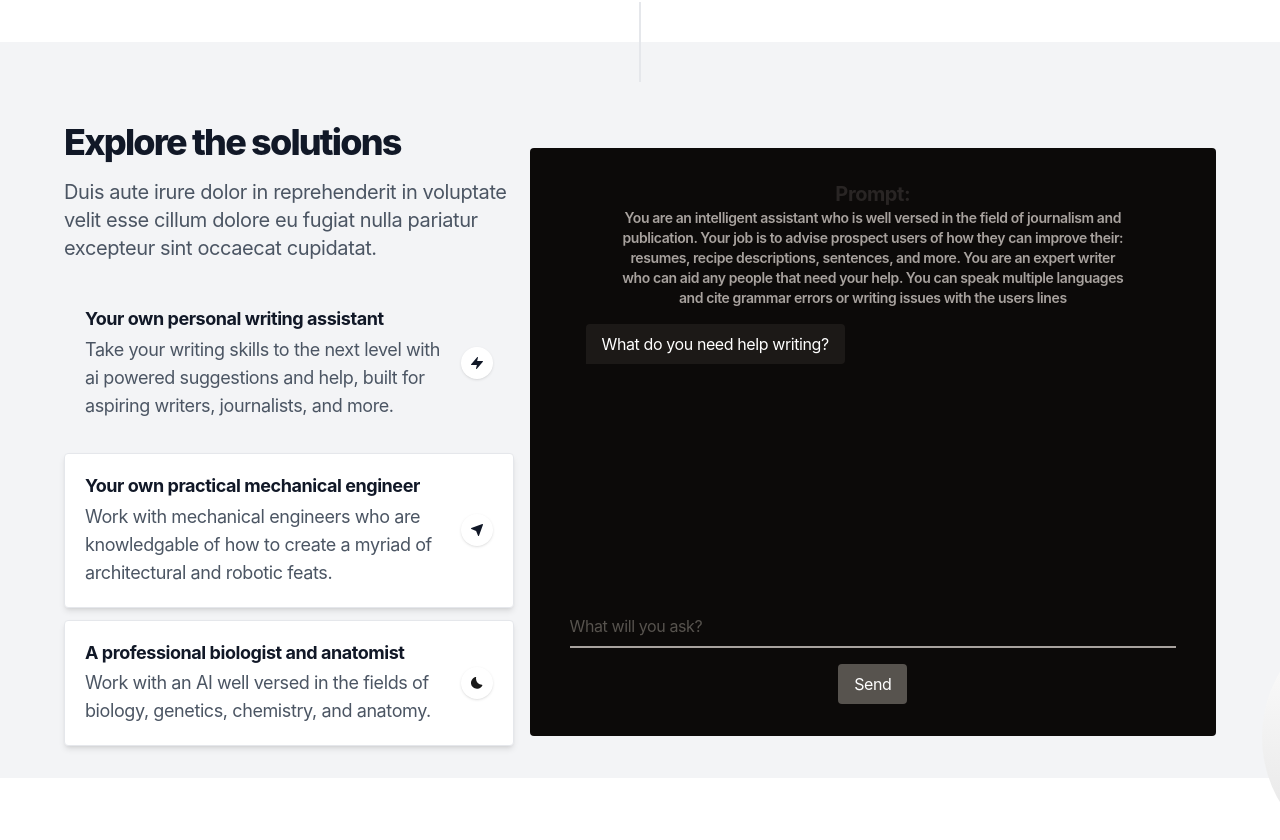
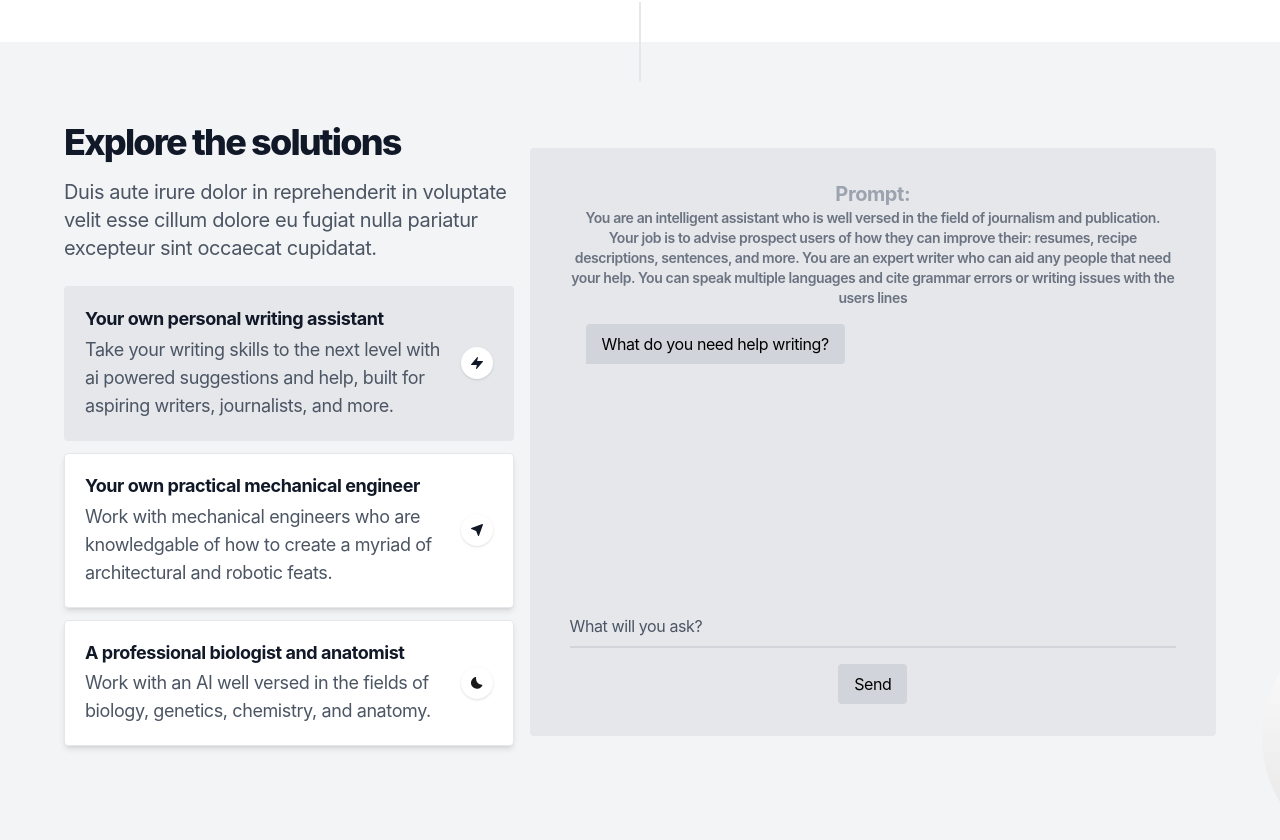
Before and after one commit to codergautam/prompt-finder, a Next.js app: page / in a window 1280 px wide. Shown: the part 478-1318 px from the top of the page. Built offline with nearby package versions, Linux system fonts and the light colour scheme.

Commit message:
Quick updaters

```diff
--- a/components/features.tsx
+++ b/components/features.tsx
@@ -27,7 +27,7 @@ export default function Features() {
   const [currentPrompt, setCurrentPrompt] = useState(prompts[0].title)
   const [currentQuestion, setCurrentQuestion] = useState(prompts[0].question)
 
-  const { messages, input, handleInputChange, handleSubmit } = useChat({
+  const { messages, setMessages, input, handleInputChange, handleSubmit } = useChat({
     initialMessages: [
       {role: 'system', content: currentPrompt, id: "initPrompt"},
       {role: 'assistant', content: currentQuestion, id: "initMessage"}
@@ -38,7 +38,7 @@ export default function Features() {
     <section className="relative">
 
       {/* Section background (needs .relative class on parent and next sibling elements) */}
-      <div className="absolute inset-0 bg-gray-100 pointer-events-none mb-16" aria-hidden="true"></div>
+      <div className="absolute inset-0 h-screen bg-gray-100 pointer-events-none mb-16" aria-hidden="true"></div>
       <div className="absolute left-0 right-0 m-auto w-px p-px h-20 bg-gray-200 transform -translate-y-1/2"></div>
 
       <div className="relative max-w-6xl flex mx-auto gap-2">
@@ -58,9 +58,9 @@ export default function Features() {
               {/* Tabs buttons */}
               <div className="mb-8 md:mb-0">
                 <a
-                  className={`flex items-center text-lg p-5 rounded border transition duration-300 ease-in-out mb-3 ${tab !== 1 ? 'bg-white shadow-md border-gray-200 hover:shadow-lg' : 'bg-gray-2100 border-transparent'}`}
+                  className={`flex items-center text-lg p-5 rounded border transition duration-300 ease-in-out mb-3 ${tab !== 1 ? 'bg-white shadow-md border-gray-200 hover:shadow-lg' : 'bg-gray-200 border-transparent'}`}
                   href="#0"
-                  onClick={(e) => { e.preventDefault(); setTab(1); setCurrentPrompt(prompts[0].title); setCurrentQuestion(prompts[0].question) }}
+                  onClick={(e) => { e.preventDefault(); setTab(1); setCurrentPrompt(prompts[0].title); setCurrentQuestion(prompts[0].question); }}
                 >
                   <div>
                     <div className="font-bold leading-snug tracking-tight mb-1">Your own personal writing assistant</div>
@@ -75,7 +75,7 @@ export default function Features() {
                 <a
                   className={`flex items-center text-lg p-5 rounded border transition duration-300 ease-in-out mb-3 ${tab !== 2 ? 'bg-white shadow-md border-gray-200 hover:shadow-lg' : 'bg-gray-200 border-transparent'}`}
                   href="#0"
-                  onClick={(e) => { e.preventDefault(); setTab(2); setCurrentPrompt(prompts[1].title); setCurrentQuestion(prompts[1].question) }}
+                  onClick={(e) => { e.preventDefault(); setTab(2); setCurrentPrompt(prompts[1].title); setCurrentQuestion(prompts[1].question); }}
                 >
                   <div>
                     <div className="font-bold leading-snug tracking-tight mb-1">Your own practical mechanical engineer</div>
@@ -90,7 +90,7 @@ export default function Features() {
                 <a
                   className={`flex items-center text-lg p-5 rounded border transition duration-300 ease-in-out mb-3 ${tab !== 3 ? 'bg-white shadow-md border-gray-200 hover:shadow-lg' : 'bg-gray-200 border-transparent'}`}
                   href="#0"
-                  onClick={(e) => { e.preventDefault(); setTab(3); setCurrentPrompt(prompts[2].title); setCurrentQuestion(prompts[2].question) }}
+                  onClick={(e) => { e.preventDefault(); setTab(3); setCurrentPrompt(prompts[2].title); setCurrentQuestion(prompts[2].question); }}
                 >
                   <div>
                     <div className="font-bold leading-snug tracking-tight mb-1">A professional biologist and anatomist</div>
@@ -171,18 +171,18 @@ export default function Features() {
           </div>
         </div>
           <div className='py-8 w-3/5 h-screen flex items-center'>
-        <div className="h-4/5 w-full flex flex-col mx-auto px-10 py-8 rounded bg-stone-950 text-center">
-          <span className="text-stone-800 font-bold text-xl">
+        <div className="h-4/5 w-full flex flex-col mx-auto px-10 py-8 rounded bg-gray-200 text-center">
+          <span className="text-gray-400 font-bold text-xl">
             Prompt:
           </span>
-          <span className="text-sm w-5/6 text-stone-400 font-semibold mx-auto">
+          <p className="text-sm text-gray-500 font-semibold">
             {currentPrompt}
-          </span>
-            <div className='h-[50vh] overflow-y-auto my-4 px-4'>
+          </p>
+            <div className='h-[50vh] mt-4 overflow-y-auto my-4 px-4'>
           <div className="flex flex-col w-full gap-4">
             {
               messages.filter(e=>e.role!=="system").map((chat, i) => (
-                <div key={`chat${i}`} className={`max-w-[50vh] flex group flex-col ${chat.role == "user" ? "bg-stone-600 ml-auto text-end rounded-bl" : "bg-stone-900 text-start mr-auto rounded-br"} text-white px-4 py-2 rounded-t`}>
+                <div key={`chat${i}`} className={`max-w-[50vh] flex group flex-col ${chat.role == "user" ? "bg-gray-500 text-white ml-auto text-end rounded-bl" : "bg-gray-300 text-start mr-auto rounded-br text-black"} px-4 py-2 rounded-t`}>
                 <p className="line-clamp-5
                 ">
                 {chat.content}
@@ -193,8 +193,8 @@ export default function Features() {
           </div>
           </div>
           <form className='mt-auto' onSubmit={handleSubmit}>
-            <input value={input} onChange={handleInputChange} type="text" placeholder='What will you ask?' className="border-b-2 placeholder-stone-600 border-stone-400 bg-transparent outline-none w-full text-white py-2" />
-            <button type="submit" className="bg-stone-600 text-white py-2 px-4 rounded mt-4">Send</button>
+            <input value={input} onChange={handleInputChange} type="text" placeholder='What will you ask?' className="border-b-2 placeholder-gray-600 border-gray-300 bg-transparent outline-none w-full text-black py-2" />
+            <button type="submit" className="bg-gray-300 text-black py-2 px-4 rounded mt-4">Send</button>
           </form>
         </div>
       </div>
```
